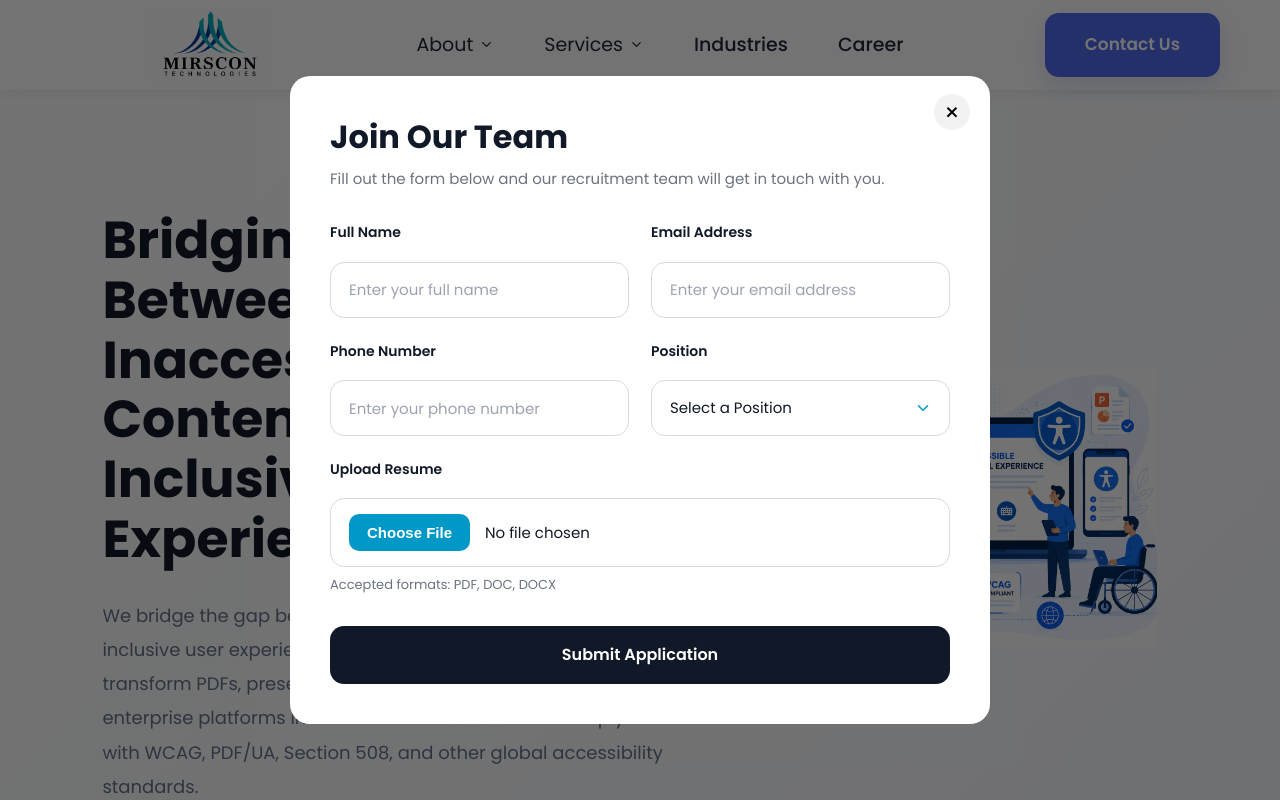
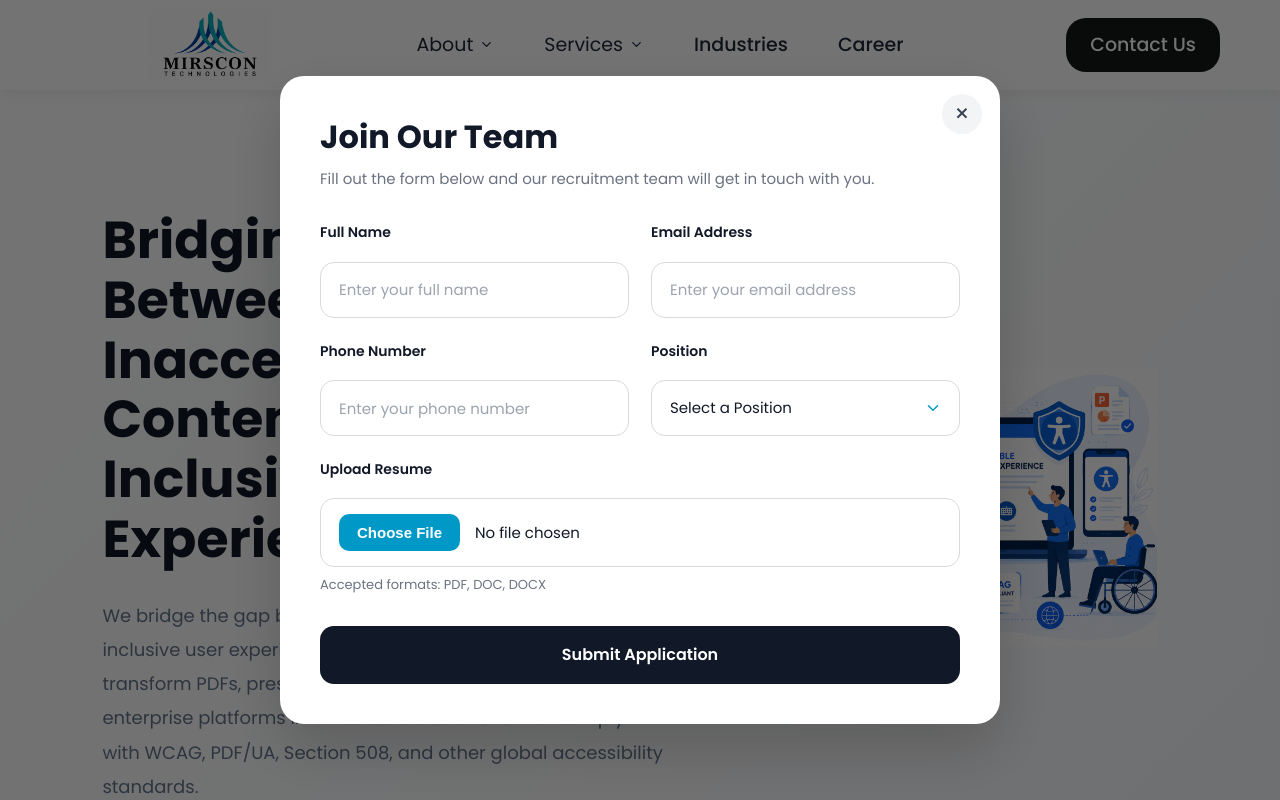
Before and after one commit to Anshikarwt08/Mirscon, a React (Vite) app: page /about in a window 1280 px wide. Both pictures are taken after a click on the button "Career". Shown: the top 800 px of the page. Built offline with nearby package versions, Linux system fonts and the light colour scheme.

Commit message:
uptade changes

```diff
--- a/src/App.jsx
+++ b/src/App.jsx
@@ -1,5 +1,6 @@
 import "./App.css";
 import { Routes, Route } from "react-router-dom";
+import { useEffect } from "react";
 
 import ScrollToHash from "./components/ScrollToHash/ScrollToHash";
 
@@ -30,6 +31,13 @@ function MainPage() {
 }
 
 function App() {
+  useEffect(() => {
+    // Prevent browser from restoring previous scroll position
+    if ("scrollRestoration" in window.history) {
+      window.history.scrollRestoration = "manual";
+    }
+  }, []);
+
   return (
     <>
       <ScrollToHash />
--- a/src/components/Consultation/Consultation.css
+++ b/src/components/Consultation/Consultation.css
@@ -60,7 +60,7 @@
 
 .consultation-form button {
 
-    background: #4F6BED;
+    background: #111827;
     color: white;
 
     border: none;
@@ -81,7 +81,7 @@
 
 .consultation-form button:hover {
 
-    background: #3656E0;
+    background: #111827;
 
     transform: translateY(-2px);
 
--- a/src/components/ContactForm/ContactForm.css
+++ b/src/components/ContactForm/ContactForm.css
@@ -158,7 +158,7 @@ textarea{
 
 .submit-btn:hover{
 
-    background:#0099C7;
+    background:#111827;
 
     transform:translateY(-3px);
 }
--- a/src/components/Modal/Modal.css
+++ b/src/components/Modal/Modal.css
@@ -1,79 +1,133 @@
-.modal-overlay {
-    position: fixed;
-    inset: 0;
+/* ==========================
+   Modal Overlay
+========================== */
 
-    display: flex;
-    justify-content: center;
-    align-items: center;
+.modal-overlay{
+    position:fixed;
+    inset:0;
 
-    padding: 40px 20px;
+    display:flex;
+    justify-content:center;
+    align-items:center;
 
-    background: rgba(0, 0, 0, 0.55);
+    padding:24px;
 
-    overflow-y: auto;
+    background:rgba(0,0,0,.55);
 
-    z-index: 9999;
+    z-index:99999;
 }
 
-.modal-content {
-    position: relative;
+/* ==========================
+   Modal Content
+========================== */
 
-    width: 100%;
-    max-width: 700px;
+.modal-content{
 
-    background: #fff;
+    position:relative;
 
-    border-radius: 20px;
+    width:100%;
+    max-width:720px;
 
-    padding: 40px;
+    max-height:90vh;
 
-    max-height: 90vh;
-    overflow-y: auto;
+    overflow-y:auto;
 
-    animation: popup 0.25s ease;
+    background:#fff;
+
+    border-radius:24px;
+
+    padding:40px;
+
+    box-sizing:border-box;
+
+    box-shadow:
+        0 25px 60px rgba(0,0,0,.18);
+
+    animation:popup .25s ease;
+
 }
 
-.close-btn {
-    position: absolute;
+/* Scrollbar */
 
-    top: 18px;
-    right: 20px;
-
-    width: 36px;
-    height: 36px;
-
-    border: none;
-
-    border-radius: 50%;
-
-    background: #f2f2f2;
-
-    font-size: 24px;
-
-    cursor: pointer;
-
-    transition: 0.3s;
+.modal-content::-webkit-scrollbar{
+    width:8px;
 }
 
-.close-btn:hover {
-    background: #00A9D8;
-    color: #fff;
+
+
+/* Close Button */
+
+.close-btn{
+
+    position:absolute;
+
+    top:18px;
+    right:18px;
+
+    width:40px;
+    height:40px;
+
+    border:none;
+
+    border-radius:50%;
+
+    background:#f3f4f6;
+
+    color:#374151;
+
+    font-size:24px;
+
+    cursor:pointer;
+
+    transition:.25s;
 }
 
-@keyframes popup {
-    from {
-        opacity: 0;
-        transform: translateY(20px) scale(.95);
+.close-btn:hover{
+
+    background:#0099C7;
+
+    color:#fff;
+
+}
+
+/* Animation */
+
+@keyframes popup{
+
+    from{
+
+        opacity:0;
+
+        transform:translateY(20px) scale(.96);
+
     }
 
-    to {
-        opacity: 1;
-        transform: translateY(0) scale(1);
+    to{
+
+        opacity:1;
+
+        transform:translateY(0) scale(1);
+
     }
+
 }
 
-@media (max-width: 768px) {
-    .modal-content {
-        padding: 30px 20px;
+/* Mobile */
+
+@media(max-width:768px){
+
+    .modal-overlay{
+
+        padding:16px;
+
     }
+
+    .modal-content{
+
+        padding:30px 20px;
+
+        max-height:95vh;
+
+    }
+
 }
--- a/src/components/Modal/Modal.jsx
+++ b/src/components/Modal/Modal.jsx
@@ -6,8 +6,8 @@ function Modal({ isOpen, onClose, children }) {
   return (
     <div
       className="modal-overlay"
+      role="presentation"
       onClick={onClose}
-      aria-hidden="true"
     >
       <div
         className="modal-content"
@@ -17,9 +17,10 @@ function Modal({ isOpen, onClose, children }) {
         onClick={(e) => e.stopPropagation()}
       >
         <button
+          type="button"
           className="close-btn"
+          aria-label="Close dialog"
           onClick={onClose}
-          aria-label="Close dialog"
         >
           ×
         </button>
--- a/src/components/ScrollToHash/ScrollToHash.jsx
+++ b/src/components/ScrollToHash/ScrollToHash.jsx
@@ -5,8 +5,17 @@ function ScrollToHash() {
   const location = useLocation();
 
   useEffect(() => {
-    if (location.hash) {
-      const id = location.hash.replace("#", "");
+    // If there is no hash, always scroll to the top
+    if (!location.hash) {
+      window.scrollTo({
+        top: 0,
+        left: 0,
+        behavior: "auto",
+      });
+      return;
+    }
+
+    const id = location.hash.substring(1);
 
     const scroll = () => {
       const element = document.getElementById(id);
@@ -22,7 +31,6 @@ function ScrollToHash() {
     };
 
     scroll();
-    }
   }, [location]);
 
   return null;
--- a/src/pages/ContactBanner/ContactBanner.css
+++ b/src/pages/ContactBanner/ContactBanner.css
@@ -46,7 +46,7 @@
 
     padding: 18px 40px;
 
-    background: #4F6BED;
+    background: #16191a;
     color: #fff;
 
     border: none;
@@ -63,7 +63,7 @@
 }
 
 .contact-btn:hover {
-    background: #3656E0;
+    background: #16191a;
     transform: translateY(-3px);
     box-shadow: 0 14px 30px rgba(79,107,237,.22);
 }
--- a/src/pages/Header/Header.css
+++ b/src/pages/Header/Header.css
@@ -150,7 +150,7 @@
    Contact Button
 =========================== */
 
-.contact-btn {
+.contactus-btn {
     justify-self: end;
     text-decoration: none;
     padding: 12px 24px;
@@ -162,11 +162,11 @@
     transition: .3s;
 }
 
-.contact-btn:hover {
+.contactus-btn:hover {
     background: #000;
 }
 
-.contact-btn:focus-visible {
+.contactus-btn:focus-visible {
     outline: 3px solid #0099C7;
     outline-offset: 4px;
 }
--- a/src/pages/Header/Header.jsx
+++ b/src/pages/Header/Header.jsx
@@ -125,7 +125,7 @@ const aboutItems = [
         {/* Contact Button */}
         <Link
           to="/contact"
-          className="contact-btn desktop-btn"
+          className="contactus-btn desktop-btn"
           aria-label="Contact Us"
           onClick={closeMenu}
         >
```
Also changed, not shown: src/components/Button/Button.css (deleted, +0 -19 lines), src/components/Button/Button.jsx (deleted, +0 -20 lines). Lines whose indentation alone changed are shown as unchanged.
